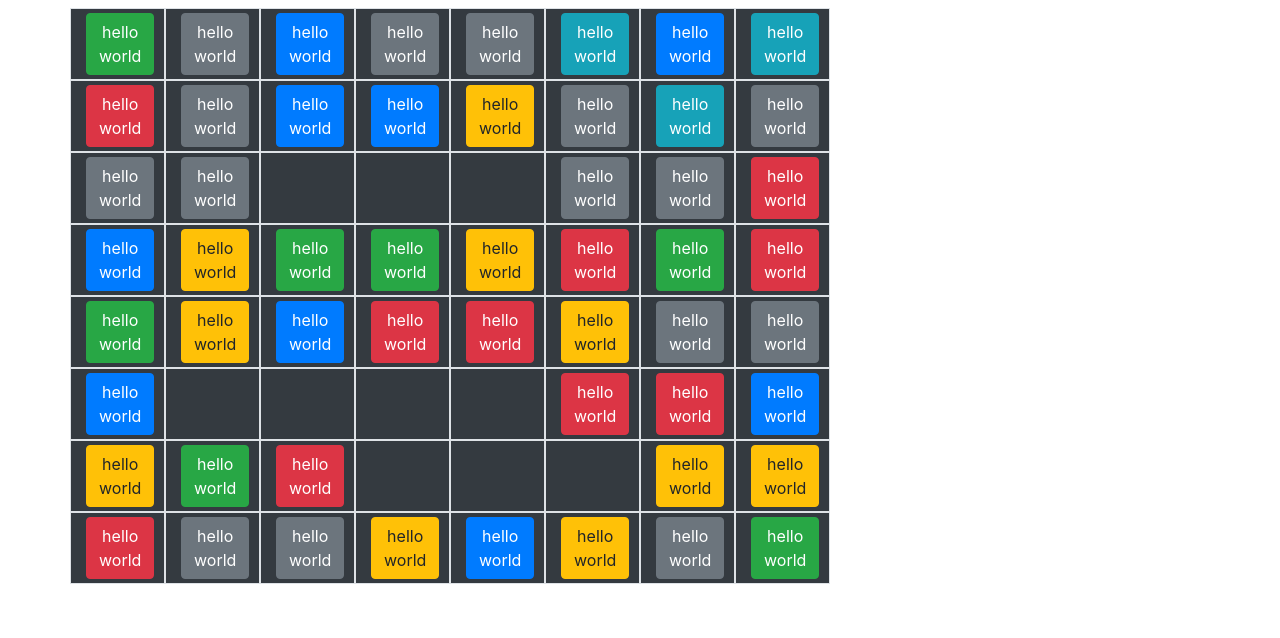
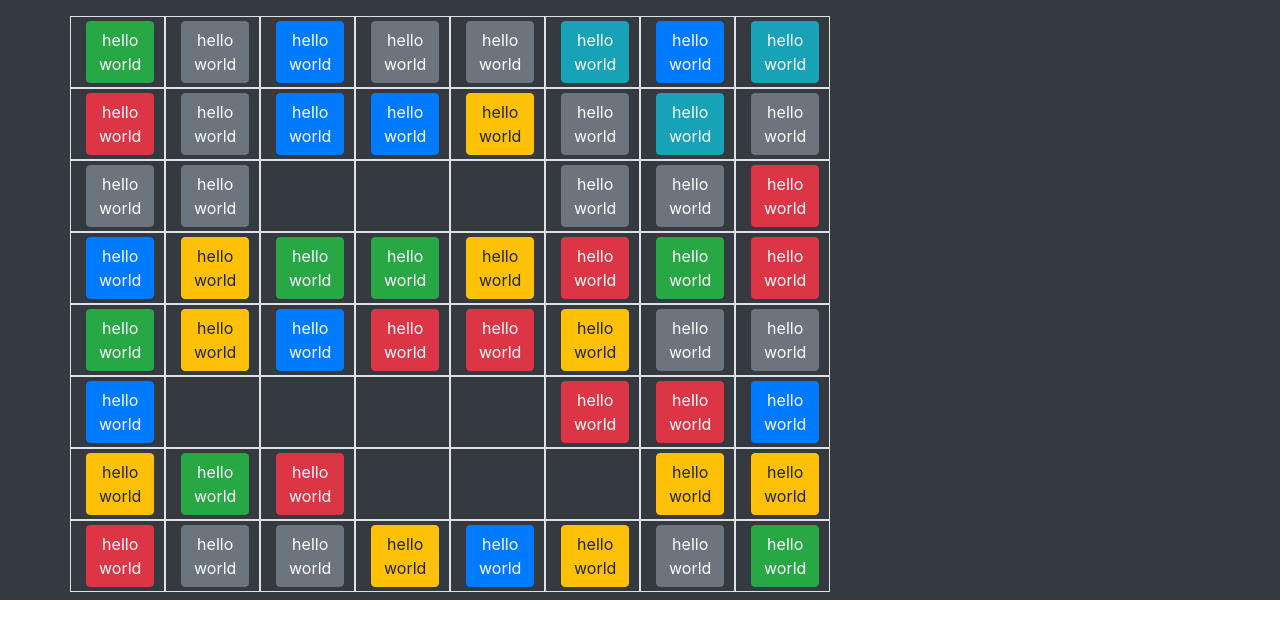
Before and after one commit to xockcin/gridswitch, a website: page index.html in a window 1280 px wide. Drawn offline with nearby package versions, Linux system fonts and the light colour scheme.

Commit message:
gave it a nice black background

```diff
--- a/index.html
+++ b/index.html
@@ -10,7 +10,9 @@
     <link rel="stylesheet" href="https://stackpath.bootstrapcdn.com/bootstrap/4.3.1/css/bootstrap.min.css" integrity="sha384-ggOyR0iXCbMQv3Xipma34MD+dH/1fQ784/j6cY/iJTQUOhcWr7x9JvoRxT2MZw1T" crossorigin="anonymous">
   </head>
   <body>
-      <div class="container mt-2">
+      <div class="d-flex p-2 bg-dark justify-content-center">
+        <div class="container mt-2" style="margin: auto;">
+        </div>
       </div>
 
     <!-- Optional JavaScript -->
```
Also changed, not shown: README.md.
